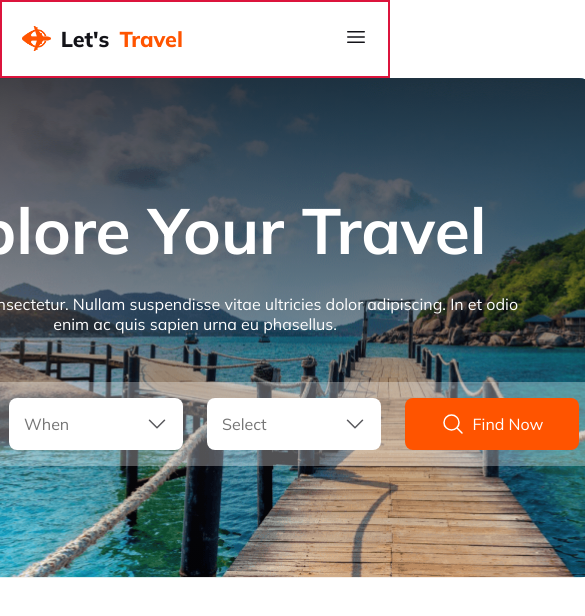
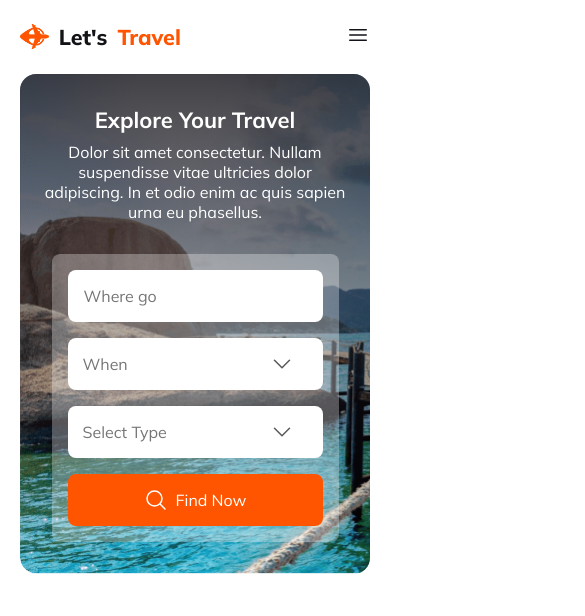
Before and after one commit to rijviislam/ph-assignment-2-lets-travel, a plain HTML site: page index.html in a window 390 px wide. Shown: the whole page, 585 px wide, since content can reach past the window. Drawn offline with Linux system fonts and the light colour scheme.

Commit message:
feat: added responsiveness on banner section

```diff
--- a/index.html
+++ b/index.html
@@ -40,16 +40,16 @@
             adipiscing. In et odio enim ac quis sapien urna eu phasellus.
           </p>
           <from class="banner_from">
-            <input type="text" class="first_inp" / placeholder="Where go">
-            <div class="input">
+            <input type="text" class="first_inp inp" / placeholder="Where go">
+            <div class="input inp">
               <input type="text" / placeholder="When" >
               <img src="./Images/down-arrow.svg" alt="" />
             </div>
-            <div class="input">
+            <div class="input inp">
               <input type="text" / placeholder="Select Type" >
               <img src="./Images/down-arrow.svg" alt="" />
             </div>
-            <button class="input_btn">
+            <button class="input_btn inp">
               <img src="./Images/search.svg" alt="" />Find Now
             </button>
           </from>
--- a/style.css
+++ b/style.css
@@ -13,9 +13,9 @@ a {
 ul li {
   list-style: none;
 }
-section {
+/* section {
   margin-bottom: 100px;
-}
+} */
 /* HEADER  STYLES  */
 .header {
   padding: 50px 0;
@@ -56,6 +56,7 @@ section {
 }
 /* BANNER SECTION STYLES  */
 .banner_section {
+  margin-bottom: 100px;
   display: flex;
   align-items: center;
   justify-content: center;
@@ -168,11 +169,11 @@ section {
   object-fit: contain;
 }
 @media screen and (max-width: 600px) {
+  /* HEADER SECTION RESPONSIVE STYLES  */
   .header {
     padding: 0;
     gap: 0;
     justify-content: space-between;
-    border: 2px solid crimson;
   }
   .header_logo {
     padding: 20px 0 20px 20px;
@@ -196,4 +197,25 @@ section {
     height: 24px;
     object-fit: contain;
   }
+  /* BANNER SECTION RESPONSIVE STYLES  */
+
+  .banner_container {
+    /* padding: 0 20px; */
+    margin: 0 20px;
+  }
+  .banner_title {
+    font-size: 22px;
+  }
+  .banner_description {
+    margin-top: 8px;
+    margin-bottom: 32px;
+    width: 304px;
+  }
+  .banner_from {
+    flex-direction: column;
+    gap: 16px;
+  }
+  .inp {
+    min-width: 255px;
+  }
 }
```
